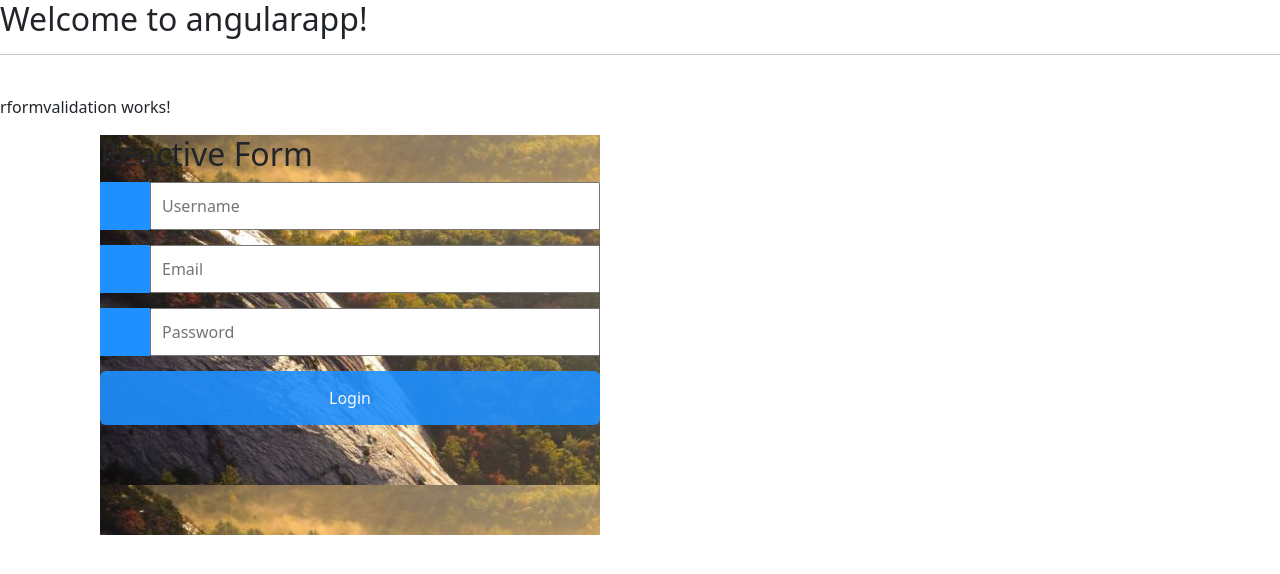
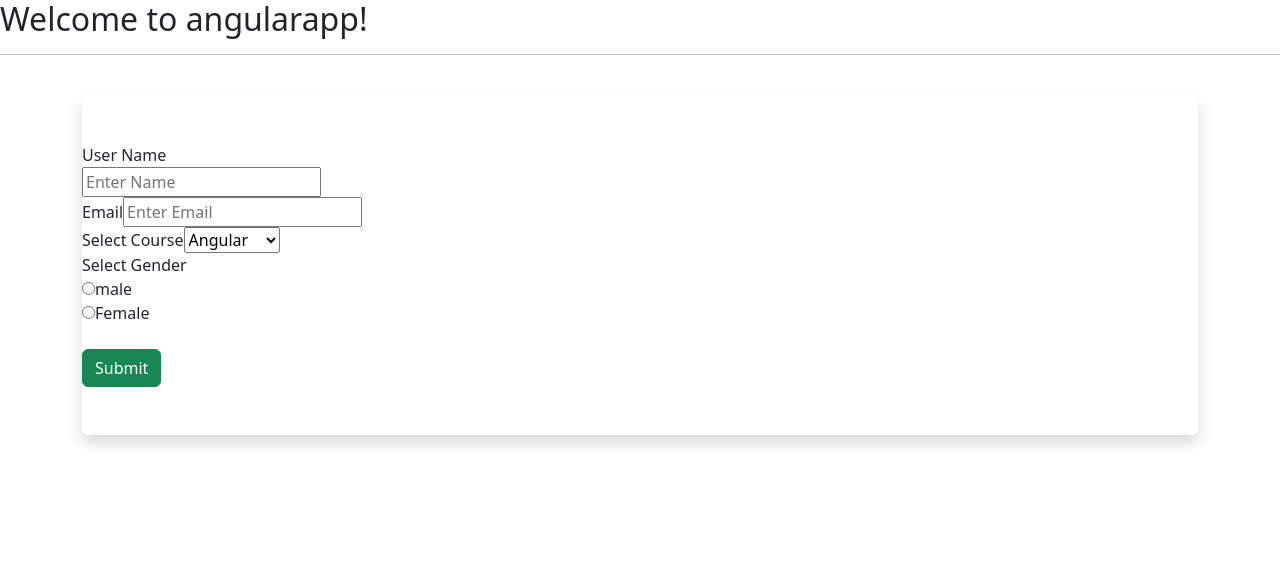
Before and after one commit to komalsyedage/angularapp, an Angular app: page / in a window 1280 px wide. Shown: the top 574 px of the page. Built offline with nearby package versions, Linux system fonts and the light colour scheme.

Commit message:
Reactive Form error message
Reactive Form error message

```diff
--- a/src/app/app.component.html
+++ b/src/app/app.component.html
@@ -65,6 +65,6 @@
 <!--<app-practise></app-practise>-->
 <!--<app-databinding></app-databinding>-->
 <!--<app-p-hooklife [value]="name"></app-p-hooklife>-->
-<!--<app-raective-form></app-raective-form>-->
+<app-raective-form></app-raective-form>
 <!--<app-tform-assignment></app-tform-assignment>-->
-<app-rformvalidation></app-rformvalidation>
+<!--<app-rformvalidation></app-rformvalidation>-->
--- a/src/app/raective-form/raective-form.component.html
+++ b/src/app/raective-form/raective-form.component.html
@@ -3,30 +3,23 @@
         <div class=".co-md-6 text-left rounded shadow py-5">
             <form [formGroup]="myReactiveForm" (ngSubmit)="OnSubmit()">
                 <div class="form-group">
-                    <label for="username"> User Name</label><br>
+                    <label for="username"> User Name</label><br />
                     <input clss="form-control" type="text" id="username" placeholder="Enter Name !!!"
-                        formControlName="username" placeholder="Enter Name"><br>
-                    <small class="text-danger"
-                        *ngIf="!myReactiveForm.get('username').valid && myReactiveForm.get('username').touched">
+                        formControlName="username" placeholder="Enter Name" /><br />
+                    <small class="text-danger" *ngIf="!myReactiveForm.get('username').valid &&
+                                  myReactiveForm.get('username').touched">
                         <small *ngIf="myReactiveForm.get('username').errors['required']">Please enter user name</small>
-                        <small *ngIf="myReactiveForm!='Technology'">
-                            Technology is not allowed
-                        </small>
-                        Enter valid name</small>
-
-
-
-
-
+                        <small class="text-danger" *ngIf="myReactiveForm.get('username').errors['namesnotallowed']">codemind is not allowed</small>
+                </small>
                 </div>
                 <div class="form-group">
                     <label for="email"> Email</label>
                     <input clss="form-control" type="text" id="email" placeholder="Enter Email" formControlName="email"
-                        placeholder="Enter Email"><br>
-                    <small class="text-danger"
-                        *ngIf="myReactiveForm.get('email').valid && myReactiveForm.get('email').touched">
+                        placeholder="Enter Email" /><br />
+                    <small class="text-danger" *ngIf="
+              myReactiveForm.get('email').valid &&
+              myReactiveForm.get('email').touched">
                         please Enter valid name</small>
-
                 </div>
 
                 <div class="form-group">
@@ -38,23 +31,19 @@
                     </select>
                 </div>
                 <div class="form-group">
+                    <label for="gender" Select Gender>Select Gender</label>
                     <div class="custome-control custome-radio" *ngFor="let gender of genders">
-
-                        <input type="radio" class="custom-contol-input " value="{{gender.value}}" id="{{gender.id}}">
-                        <label for="{{gender.id}}">{{gender.value}}</label>
+                        <input type="radio" class="custom-contol-input" value="{{ gender.value }}"
+                            id="{{ gender.id }}" formControlName="gender"/>
+                        <label for="{{gender.id}}">{{ gender.value }}</label>
                     </div>
-
                 </div>
-                <button class="btn btn-success mt-4">
-                    Submit
-                </button>
+                <button class="btn btn-success mt-4">Submit</button>
                 <!--<input type="text" name="" id="" placeholder="Enter Name" formControlName="email"
                     placeholder="Enter Name">
                 <input type="text" name="" id="" formControlName='email' placeholder="Enter Email"><br>
                 <button class="btn btn-success">Submit</button>-->
-            </form>
+                </form>
         </div>
     </div>
-
-
 </div>
--- a/src/app/raective-form/raective-form.component.ts
+++ b/src/app/raective-form/raective-form.component.ts
@@ -9,9 +9,15 @@ import { FormControl, FormGroup, Validators } from '@angular/forms';
 export class RaectiveFormComponent implements OnInit {
 myReactiveForm: FormGroup;
 notAllowedNames=['Codemind','Technology']
-genders=[
-  {id:'1',value:'male'},
-{ id:'2',value:'Female'}]
+genders= [
+  {
+    id:'1',
+    value:'male'
+  },
+{
+  id:'2',
+  value:'Female'
+}]
   constructor() {
     this.createForm();
    }
@@ -20,10 +26,10 @@ genders=[
   }
 createForm(){
 this.myReactiveForm=new FormGroup({
-  'username':new FormControl('', [Validators.required,this.NaNames.bind(this)]),//Validators.minLength(5),
+  'username':new FormControl('', [Validators.required,this.NaNames.bind(this)]),  //Validators.minLength(5),
     //'' we write default value []=for multiple
   'email':new FormControl('',[Validators.required,Validators.email]),
-  'course':new FormControl('',Validators.required),
+  'course':new FormControl('Angular',Validators.required),
   'gender':new FormControl('')
 });
 }
@@ -32,7 +38,7 @@ OnSubmit(){
 
 };
 NaNames(control:FormControl){
-    if(this.notAllowedNames.indexOf(control.value)!==-1){
+    if(this.notAllowedNames.indexOf(control.value) !== -1){
       return {'namesnotallowed':true}
     }
     return null;
--- a/src/app/rformvalidation/rformvalidation.component.css
+++ b/src/app/rformvalidation/rformvalidation.component.css
@@ -1,5 +1,7 @@
 * {box-sizing: border-box;}
-
+body{
+  background-color: aqua;
+}
 /* Style the input container */
 .input-container {
   display: flex;
```
